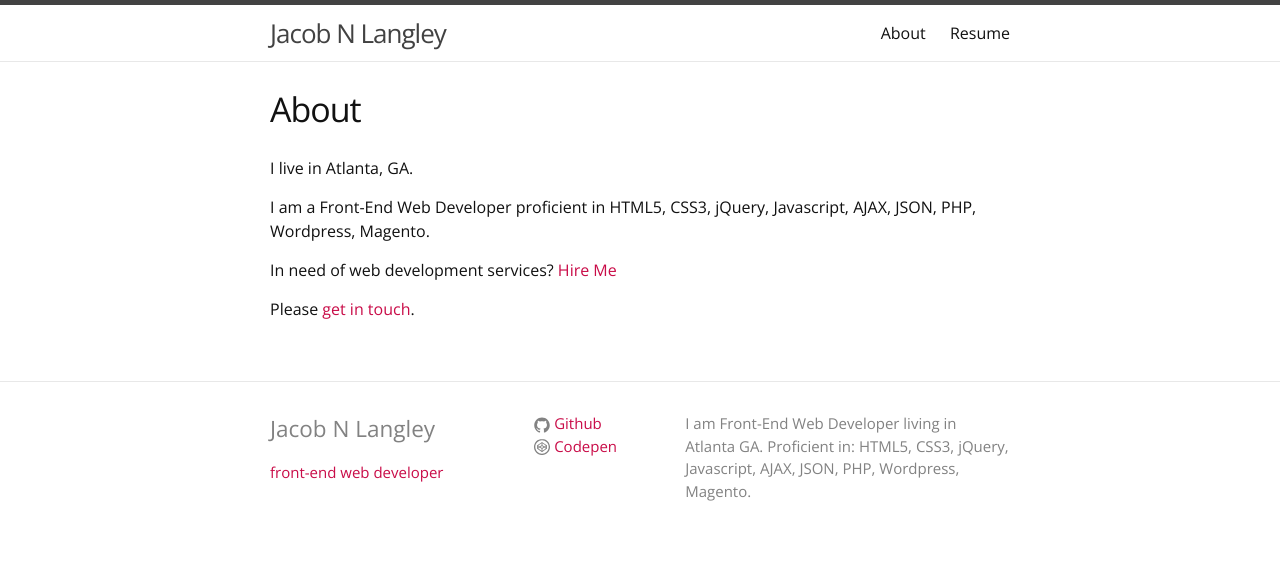
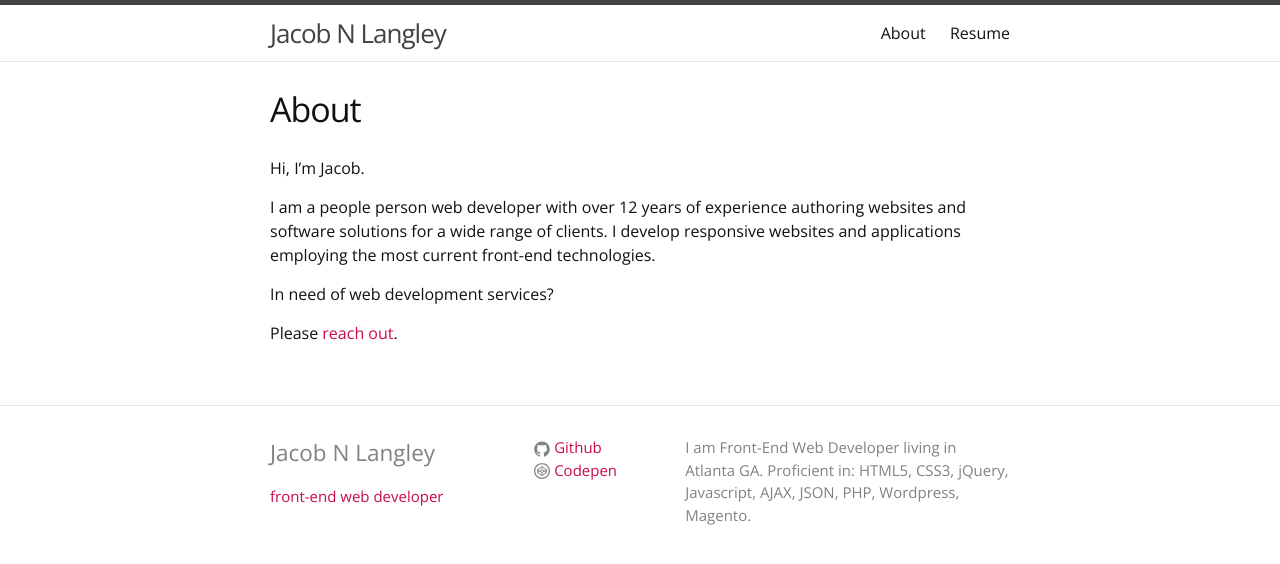
Before and after one commit to jacobnlangley/jacobnlangley.github.io, a Jekyll site: the page built from about.md, in a window 1280 px wide. Shown: the top 564 px of the page. Built offline with Jekyll 4.4.1, drawn with Linux system fonts in a browser that asks for light colours.

Commit message:
Update about.md

```diff
--- a/about.md
+++ b/about.md
@@ -2,12 +2,12 @@
 layout: page
 title: About
 permalink: /about/
+published: true
 ---
+Hi, I'm Jacob.
 
-I live in Atlanta, GA.
+I am a people person web developer with over 12 years of experience authoring websites and software solutions for a wide range of clients. I develop responsive websites and applications employing the most current front-end technologies.
 
-I am a Front-End Web Developer proficient in HTML5, CSS3, jQuery, Javascript, AJAX, JSON, PHP, Wordpress, Magento.
+In need of web development services?
 
-In need of web development services? [Hire Me](mailto:jacob@jacobnlangley.com?subject=Project Inquiry)
-
-Please [get in touch](mailto:jacob@jacobnlangley.com).
+Please [reach out](mailto:jacob@jacobnlangley.com?subject=Project Inquiry).
```
